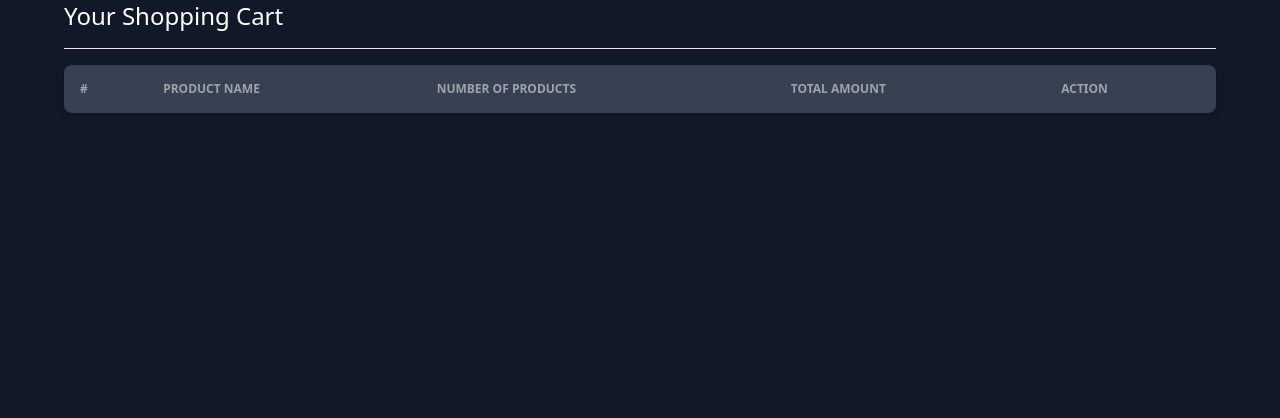
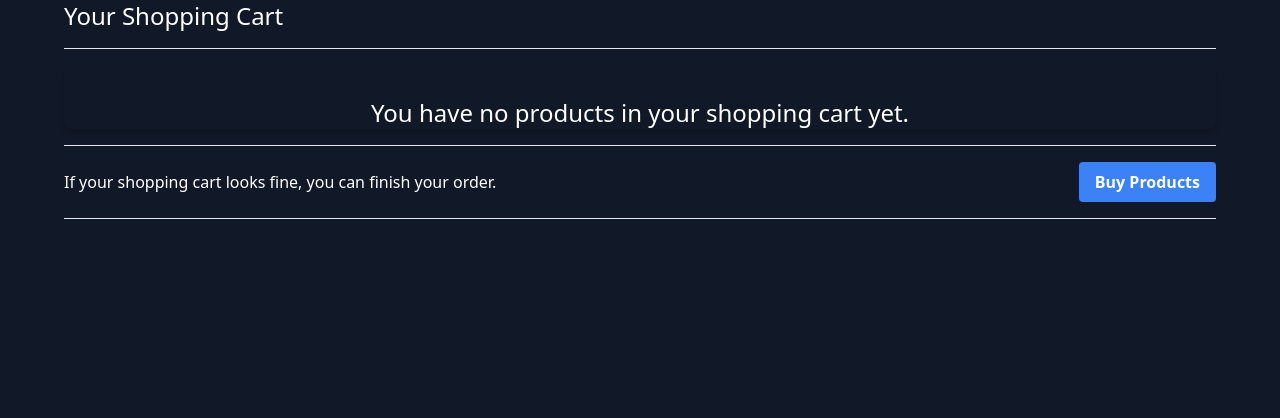
Before and after one commit to mikizdr/flask-wsl, a Flask app: page /product/cart in a window 1280 px wide. Shown: the part 64-482 px from the top of the page. Run offline with Flask 3, Linux system fonts and the light colour scheme; a user stored in the database is signed in; data that the repository does not hold is empty; style sheets or scripts are compiled from the project's sources; some libraries are stand-ins or nearby versions.

Commit message:
Add conditional statement to display message when shopping cart is empty

```diff
--- a/shopping/templates/product/cart.html
+++ b/shopping/templates/product/cart.html
@@ -11,6 +11,9 @@
     <hr class="my-4">
 
     <div class="overflow-x-auto shadow-md sm:rounded-lg">
+        {% if carts|length == 0 %}
+        <p class="text-white text-center text-2xl mt-8">You have no products in your shopping cart yet.</p>
+        {% else %}
         <table class="w-full text-sm text-left rtl:text-right text-gray-500 dark:text-gray-400">
             <thead class="text-xs text-gray-700 uppercase bg-gray-50 dark:bg-gray-700 dark:text-gray-400">
                 <tr>
@@ -56,9 +59,11 @@
                     </td>
                     <td class="flex items-center px-6 py-4">
                         <button class="font-medium text-blue-600 dark:text-blue-500 hover:underline mr-3"
-                            data-type="product/cart" data-resource-id="{{ cart.id }}" onclick="updateResource(this)">Edit</button>
+                            data-type="product/cart" data-resource-id="{{ cart.id }}"
+                            onclick="updateResource(this)">Edit</button>
                         <button class="font-medium text-green-600 dark:text-green-500 hover:underline mr-3"
-                            data-type="product/cart" data-resource-id="{{ cart.id }}"  onclick="updateResource(this, true)" style="display: none;">Update</button>
+                            data-type="product/cart" data-resource-id="{{ cart.id }}"
+                            onclick="updateResource(this, true)" style="display: none;">Update</button>
                         <button class="font-medium text-red-600 dark:text-red-500 hover:underline"
                             onclick="setResourceIdAndType(this)" data-resource-id="{{ cart.id }}"
                             data-type="product/cart" data-modal-target="deleteModal" data-modal-toggle="deleteModal">
@@ -69,6 +74,19 @@
                 {% endfor %}
             </tbody>
         </table>
+        {% endif %}
     </div>
+
+    <hr class="my-4">
+
+    <div class="flex justify-between items-center">
+        <p class="text-white text-l">If your shopping cart looks fine, you can finish your order.</p>
+        <a href="javascript:alert('To be continued...')"
+            class="bg-blue-500 hover:bg-blue-700 text-white font-bold py-2 px-4 rounded">
+            Buy Products
+        </a>
+    </div>
+
+    <hr class="my-4">
 </div>
 {% endblock %}
```
